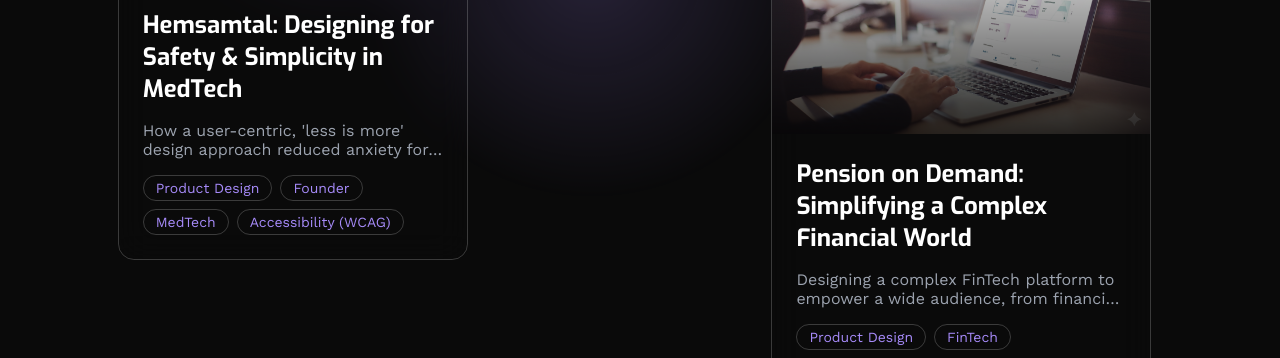
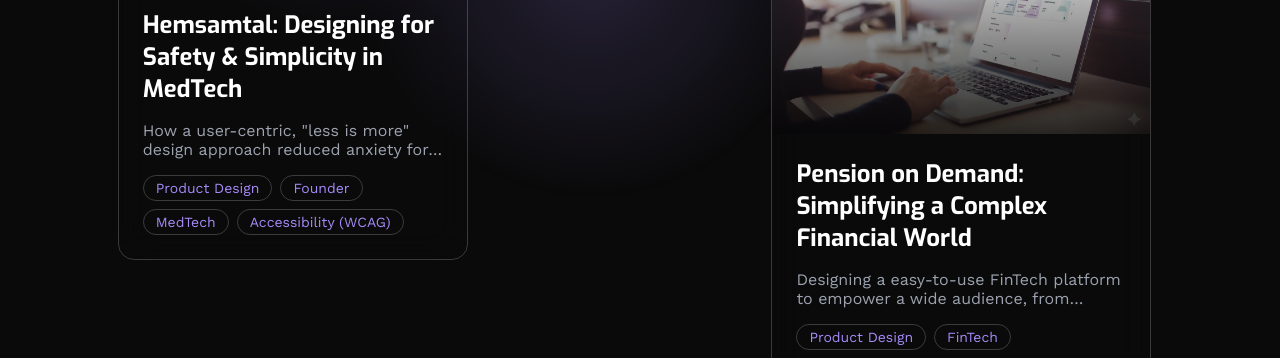
Before and after one commit to Weyenriah/portfolio, a Vue app: page / in a window 1280 px wide. Shown: the part 980-1338 px from the top of the page. Built offline with nearby package versions, Linux system fonts and the light colour scheme.

Commit message:
fix: some texts for projects

```diff
--- a/src/data/newProjects.ts
+++ b/src/data/newProjects.ts
@@ -20,12 +20,29 @@ const signImageUrl = (name: string) => {
 export const projects: Project[] = [
   {
     id: 1,
-    title: "Hemsamtal: Designing for Safety & Simplicity in MedTech",
-    description: "How a user-centric, 'less is more' design approach reduced anxiety for elderly care patients.",
-    longDescription: "Hemsamtal is a secure, digital platform for remote elderly care. I co-founded the company and led the entire product lifecycle as both the **Lead Product Designer and Lead Frontend Developer**. Our primary goal was to build a tool that increases the feeling of safety for caretakers while remaining affordable and simple for municipalities to adopt.",
-    challengeText: "The initial challenge was twofold: a business goal (build a more affordable alternative) and a human goal (increase the feeling of safety for caretakers). Our clients (municipalities) needed to reduce logistical strain, but our end-users (caretakers) needed to feel *safer*.\n\nThis was not a theoretical problem; one user, who previously had frequent ER visits for anxiety, found her visits **stopped completely** after using Hemsamtal to feel more connected and secure.\n\nThe core design task: How do you build a highly secure, legally-compliant product for users who may have **zero tech confidence**? The guiding principle became my core mandate: **'Keep it clean, keep it less, keep it easy.'**",
-    processText: "I acted as the **Lead Product Designer and Frontend Developer**, which allowed me to **design and develop at the same time**. My process was a continuous, collaborative feedback loop, not a series of rigid handoffs:\n\n1.  I would design and implement a change (e.g., in the calendar).\n2.  I would email our domain expert partners, explaining the 'why' behind the change.\n3.  I'd receive specific feedback (or silence, which meant 'all good').\n4.  I would act on the feedback, sometimes bouncing ideas back, and publish the final tweak.\n\nThis tight collaboration with our first client, who was a fantastic 'sounding board', was essential. My core design philosophy was to *increase user confidence* by providing clear guidance, instant action feedback, and a simple UI that never felt overwhelming or scary.",
-    solutionText: "The final product is a clean, reliable, and WCAG-compliant web app that achieves the primary goal: users feel safer.\n\nA feature I'm most proud of is the **device enrollment flow**. We simplified it to a QR-code scan, allowing a new device to be securely provisioned and ready for a caretaker in **under 3 minutes**.\n\nWe also found success in small, iterative tweaks. For example, our calendar admin filter was causing friction; users 'couldn't... find this filter.' We discovered the *default* was the problem. By changing the default from 'show logged-in user' to 'show all users,' the friction disappeared—a classic example of a simple design change solving a major usability issue.\n\nAs the lead developer, the main challenge was adapting third-party packages (like video) to be more intuitive, often using familiar Google patterns as a base but simplifying them to fit the Hemsamtal 'easy' mandate.",
+    title: 'Hemsamtal: Designing for Safety & Simplicity in MedTech',
+    description: 'How a user-centric, "less is more" design approach reduced anxiety for elderly care patients.',
+    longDescription: `Hemsamtal is a secure, digital platform for remote elderly care. As a co-founder, I led the entire product lifecycle as both the Lead Product Designer and Lead Frontend Developer for its two core products: a web app for caregivers (municipalities) and a native app (on the AppStore) for caretakers (patients). Our primary goal was to build a tool that increases the feeling of safety for end-users, with simplicity as our guiding principle.`,
+    challengeText: `The challenge was applying our core value of simplicity to two very different users and platforms:
+
+      1.  **For Caretakers (The Native App):** A user with usually zero tech confidence. The app *had* to be an 'invisible' tool and seamlessly integrate into their usually technology-free lives to reduce anxiety, not create it. The guiding mandate was 'Keep it clean, keep it less, keep it easy.'
+      2.  **For Caregivers (The Web App):** Municipality staff needed more functionality (like scheduling and admin), but our simplicity value still applied. The system couldn't be another complex, overwhelming tool that added to their workload.
+
+      The core human problem was validated by one user, whose frequent ER visits for anxiety (a few times a week) stopped almost completely after using the app to feel more connected and safe.`,
+
+    processText: `I acted as the Lead Product Designer and Frontend Developer for both platforms, which allowed me to design and develop at the same time. My process was a continuous, collaborative feedback loop with our municipality partners, who acted as our domain experts.
+
+      This loop was very practical. For example, after an update, users had a difficult time finding why their calendar didn't show all the users (when the user was admin). After a quick feedback session, we discovered the *default* setting of the calendar filter was the problem. It filtered on the logged-in user as default, which did not feel intuitive for the users so that was not the natural place to look for solutions. I changed it from 'show logged-in user' to 'show all users,' and the friction immediately disappeared.
+
+      My core design philosophy is through-and-through to increase user confidence for both user groups through clear guidance and overwhelming simplicity. The ultimate success of this approach is seeing how easy it is for the municipality staff to onboard both colleagues and new caretakers, and how this digital solution has become a trusted tool in their daily work.`,
+
+    solutionText: `The final solution is a seamless, two-part MedTech ecosystem, with simplicity at its core.
+
+      - **The Caregiver Web App:** A powerful, secure administration tool (built in Vue.js) that allows municipality staff to manage schedules, users, and of course call the caretakers without feeling overwhelmed.
+
+      - **The Caretaker Native App (iOS):** An ultra-simple, WCAG-compliant companion app that delivers a calm, reliable, and accessible experience, empowering elderly users to feel safe and connected.
+
+      The two platforms are linked by a device enrollment flow we designed, which uses a simple QR scan to provision a new device securely in under 2 minutes. The entire system is a high-performant, user-centric solution that meets all client requirements.`,
     headerImage: signImageUrl('hemsamtal'),
     showcaseImages: [
       signImageUrl('hemsamtal1'),
@@ -34,24 +51,24 @@ export const projects: Project[] = [
       signImageUrl('hemsamtal4'),
     ],
     tags: [
-      "Product Design",
-      "Founder",
-      "MedTech",
-      "Accessibility (WCAG)",
-      "User Research",
-      "Frontend Development",
-      "Figma"
+      'Product Design',
+      'Founder',
+      'MedTech',
+      'Accessibility (WCAG)',
+      'Web App',
+      'Native App (iOS)',
+      'Figma'
     ],
     link: "https://www.hemsamtal.se"
   },
   {
     id: 2,
     title: "Pension on Demand: Simplifying a Complex Financial World",
-    description: "Designing a complex FinTech platform to empower a wide audience, from financial novices to experts.",
-    longDescription: "I was the Lead Designer and Frontend Developer for a new pension platform. The client's goal was to move users from being 'passive' about their pensions to being 'active'—to increase their knowledge, encourage action, and make professional pension counseling more accessible.",
-    challengeText: "The primary challenge was our massively broad target audience. How do you design one interface for two opposite personas?\n\n1.  **The 'Novice User' (e.g., the Nurse):** Found pensions confusing. Details like evaluating 'art, boats, and jewelry' were totally alien to them.\n2.  **The 'Expert User' (e.g., the CEO):** Needed more complexity and control. In user tests, they'd scoff at a salary range topping out at 60k, saying, 'That's a low for a salary!'\n\nThese two users needed *fundamentally different things*. My challenge was to create a single, cohesive system that could 'encompasse all'—simplifying for the nurse while increasing complexity for the CEO.",
+    description: "Designing a easy-to-use FinTech platform to empower a wide audience, from finance novices to experts, to take action on their pensions.",
+    longDescription: "I was the Lead Designer and Frontend Developer for a new pension platform. The client's goal was to move users from being 'passive' about their pensions to being 'active' - to increase their knowledge, encourage action, and make professional pension counseling more accessible.",
+    challengeText: "The primary challenge was our massively broad target audience. How do you design one interface for two opposite personas?\n\n1.  **The 'Novice User' (e.g., the Nurse):** Found pensions confusing, and let everything handle and go by with 'the default settings'. Details like evaluating 'art, boats, and jewelry' were totally alien to them.\n2.  **The 'Expert User' (e.g., the CEO):** Needed more complexity and control. In user tests, they'd scoff at a salary range topping out at 60k, saying, 'That's a low for a salary!'\n\nThese two users needed *fundamentally different things*. My challenge was to create a single, cohesive system that could include all — simplifying for the nurse while increasing complexity for the CEO.",
     processText: "Our process was anchored in user testing to navigate this user gap.\n\n- **User Recruitment:** Our client's network consisted mostly of 'CEO-types.' I pushed for and helped recruit a 'broader representation' from our own network to ensure we weren't designing in a bubble.\n\n- **Hybrid Iteration:** As the lead designer and developer, I made small tweaks *directly in the code* for testing, not just in Figma. This made our feedback loops incredibly fast. We could test a real, functioning input field, get feedback, and have a new version ready in hours.\n\n- **Discovery & Sketching:** After each test, we'd return to the sketching board to find the balance, simplifying the main flow while adding more powerful features in discrete, advanced sections. The system grew to include property evaluation and other complex assets, as we learned this was critical for the 'expert' user's calculations.",
-    solutionText: "The final solution was a **personalized, multi-layered platform**. It used a short introductory form to gauge the user's financial knowledge and then tailored the experience, guiding 'novice' users while giving 'experts' the detailed data they craved.\n\nThe most difficult part was designing the **data-intake flow**—all the user's inputs on salary, assets, and savings—and then displaying that information in both a simple **overview** and a **detailed breakdown**.\n\nWhile I was laid off before the final public launch, the design was validated in our final round of user testing. The users who interacted with the platform were **'very happy'** and consistently reported that the complex subject of their pension was now much easier to understand.",
+    solutionText: "The final solution was a personalized, multi-layered platform. It used a short introductory form to gauge the user's financial knowledge and then tailored the experience, guiding 'novice' users while giving 'experts' the detailed data they craved.\n\nThe most difficult part was designing the data-intake flow — all the user's inputs on salary, assets, and savings — and then displaying that information in both a simple overview and a detailed breakdown, while also connecting the dots on *why* this was important.\n\nWhile I was laid off before the final public launch, the design was validated in our final round of user testing. The users who interacted with the platform were 'very happy' and consistently reported that the complex subject of their pension was now much easier to understand.",
     headerImage: signImageUrl('pensionondemandheader'),
     showcaseImages: [
       signImageUrl('pensionondemand'),
@@ -73,10 +90,10 @@ export const projects: Project[] = [
     id: 3,
     title: "Foptec: Making a Niche B2B Product Easy to Digest",
     description: "A solo, end-to-end redesign of a food-tech SaaS website to modernize the brand and make a complex product easy to digest.",
-    longDescription: "Foptec is a B2B SaaS platform for food compliance—a domain that can be complex and dry. Their old website was outdated and failed to make their powerful product desirable. I was hired to lead the entire project as the sole designer, developer, and graphic artist.",
-    challengeText: "I had three main challenges on this one-month, solo project:\n\n1.  **The Domain Problem:** The product (recipe and compliance tracking) is complex. The old site didn't make it feel approachable. My goal was to make the topic 'digestible' and 'readable.'\n\n2.  **The UX Problem:** The primary business goal was to 'spread the word' and get demo bookings. The site needed a clear information architecture to lead a visitor from being 'unknowing to knowledgeable' and then convert them.\n\n3.  **The Brand Problem:** The client's main brand color was a bright red. My design challenge was to use this logo color heavily, but in a way that felt modern and confident, not alarming or like a series of error messages.",
+    longDescription: "Foptec is a B2B SaaS platform for food compliance — a domain that can be complex and dry. Their old website was outdated and failed to make their powerful product desirable. I had the opportunity to lead a complete redesign of their website as a one-person design and development team.",
+    challengeText: "I had three main challenges on this one-month, solo project:\n\n1. **The Domain Problem:** The product (recipe and compliance tracking) is complex. The old site didn't make it feel approachable. My goal was to make the topic digestible and readable.\n\n2.  **The UX Problem:** The primary business goal was to spread the word and get demo bookings. The site needed a clear information architecture to lead a visitor from being unknowing to knowledgeable and then convert them.\n\n3.  **The Brand Problem:** The client's main brand color was a bright red. My design challenge was to use this logo color heavily, but in a way that felt modern and confident, not alarming or like a series of error messages.",
     processText: "As a one-person team on a fast timeline, I handled the entire end-to-end process.\n\n- **Information Architecture:** I started by mapping the user journey. The key was to guide the user from 'unknowing to knowledgeable.' I structured the site to first explain the *problem* (saving time, data in one place), then the *solution* (specific features like CO2 calculation), and finally, a clear, persistent call-to-action ('Boka demo').\n\n- **Wireframing & Visual Design:** I created wireframes in Figma for the key pages. To solve the 'red color problem,' I used it strategically as a powerful accent for headlines and calls-to-action, balancing it with a very clean, neutral UI. This made the red feel intentional, not like an error.\n\n- **Graphic Design & Development:** I created all the custom graphics needed to make the product features feel more tangible. I then developed the entire site, ensuring the design was fully responsive and pixel-perfect.",
-    solutionText: "The final product is a modern, clean, and responsive website that successfully translates a complex B2B system into a desirable, easy-to-understand sales tool. We turned the 'alarming' red into a 'confident' brand accent.\n\nThe client was 'VERY happy' with the result, as the new design made their product and its benefits much more 'digestible' for new customers. The site is still live and in use today, successfully guiding users from discovery to demo.",
+    solutionText: "The final product is a modern, clean, and responsive website that successfully translates a complex B2B system into a desirable, easy-to-understand sales tool. We turned the 'alarming' red into a 'confident' brand accent.\n\nThe client was VERY happy with the result, as the new design made their product and its benefits much more digestible for new customers. The site is still live and in use today, successfully guiding users from discovery to demo.",
     headerImage: signImageUrl('foptecheader'),
     showcaseImages: [
       signImageUrl('foptec'),
```
